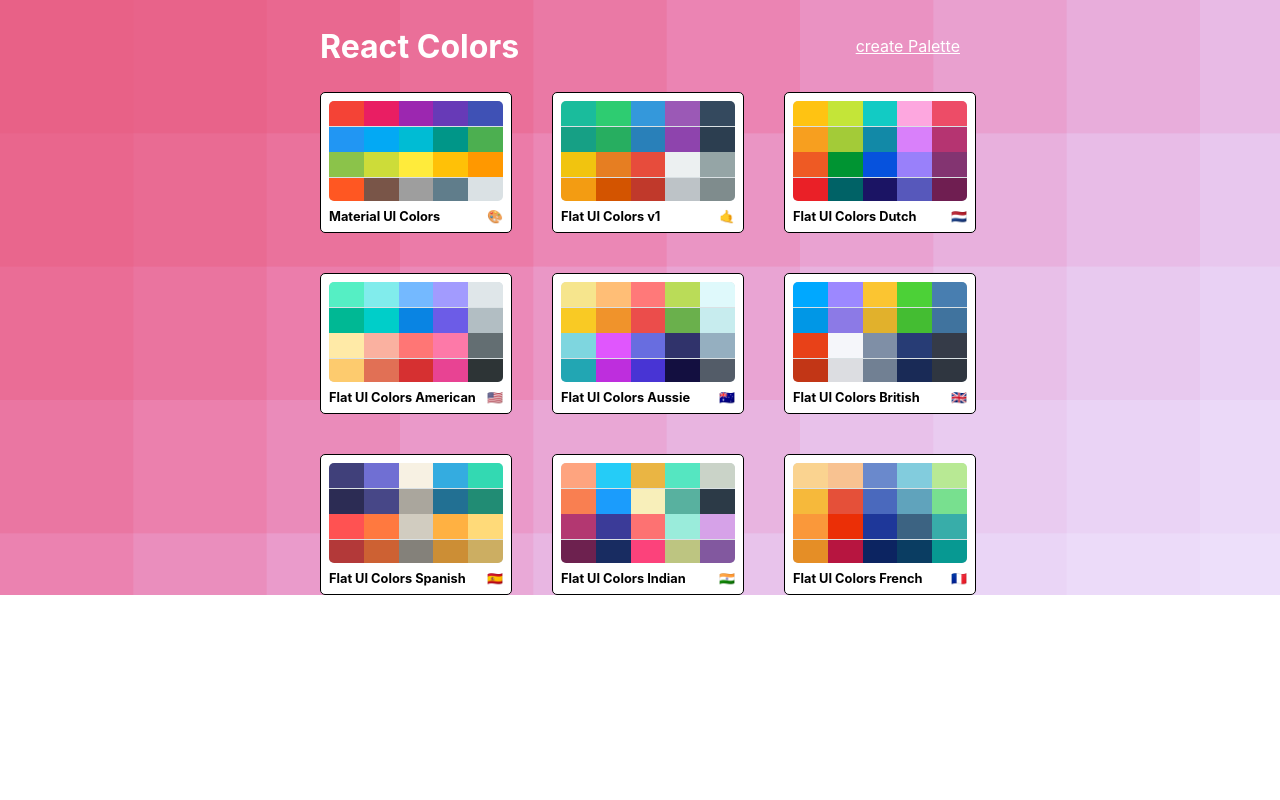
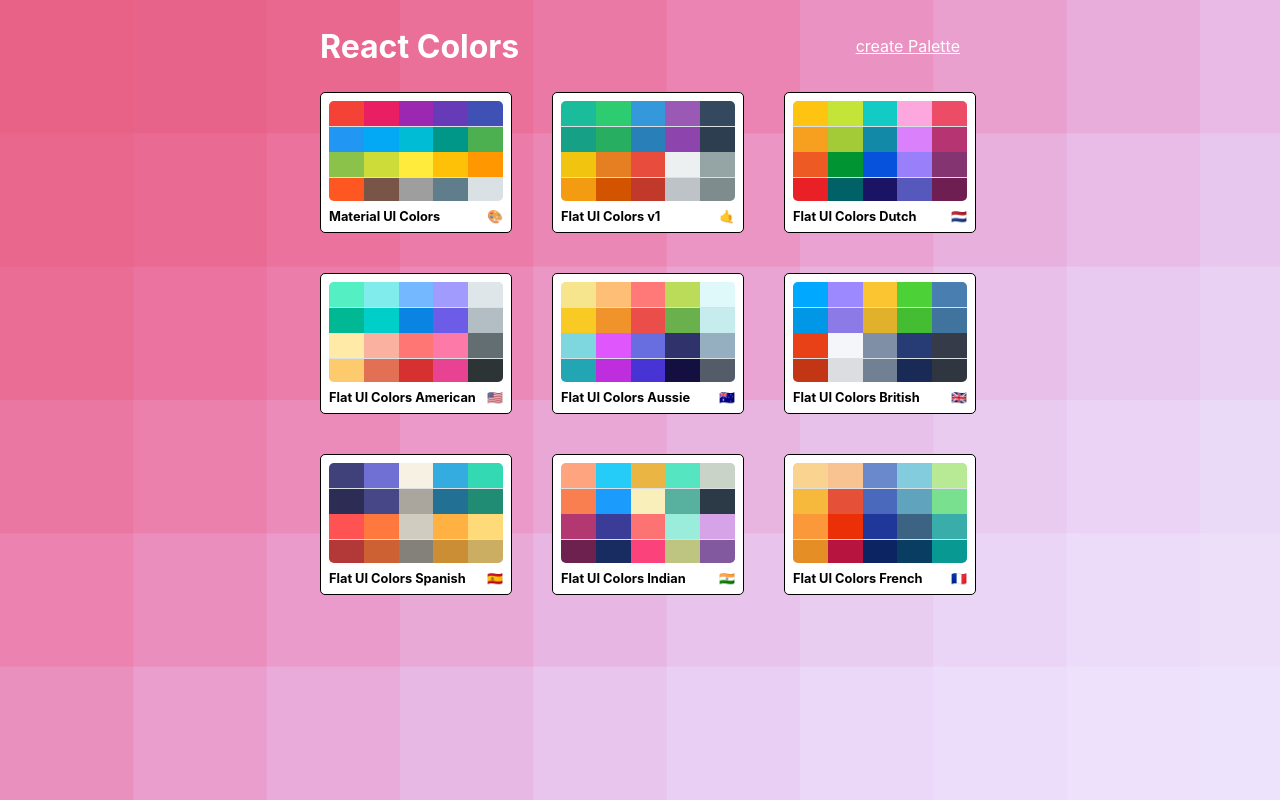
Before and after one commit to ChangSeopOh/ColorPickerApp, a React (Create React App) app: page / in a window 1280 px wide. Built offline with nearby package versions, Linux system fonts and the light colour scheme.

Commit message:
Bg bug fix

```diff
--- a/src/styles/PaletteListStyles.js
+++ b/src/styles/PaletteListStyles.js
@@ -3,7 +3,7 @@
 
 export default{
     root:{
-        height: "100%",
+        height: "100vh",
         display:"flex",
         alignItems:"flex-start",
         justifyContent:"center",
@@ -12,7 +12,7 @@
         backgroundSize: "cover",
         backgroundImage: `url(${bg})`,
         /* background by SVGBackgrounds.com */
-        overFlow:"scroll"
+        overflow:"scroll"
     },
     container:{
         width:"50%",
```
